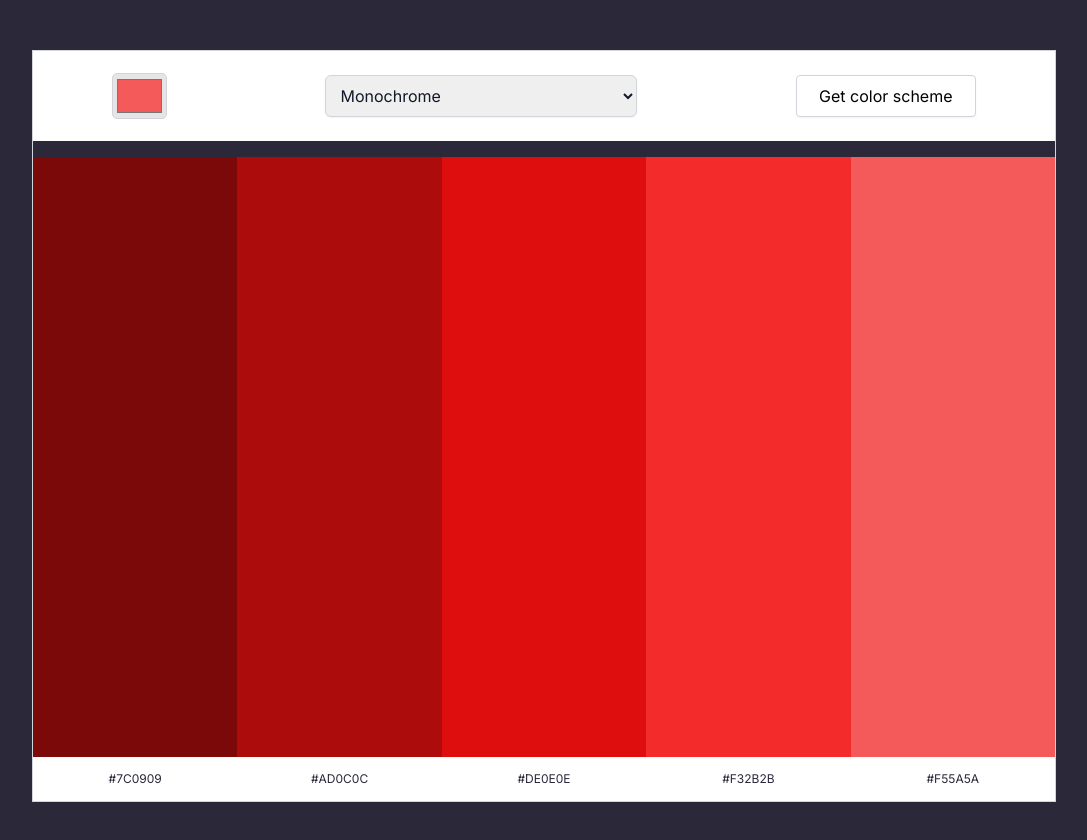
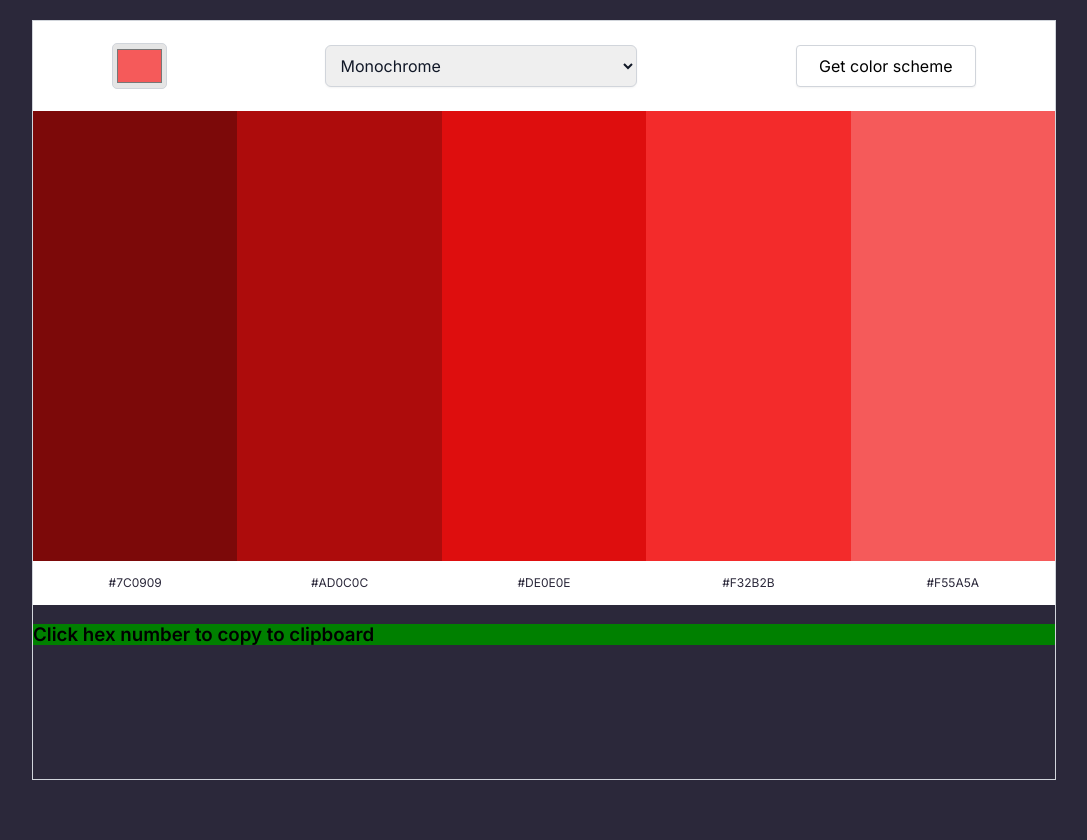
Before and after one commit to BiancaNiemann/Solo_Project_Color_Scheme, a website built with Vite: page index.html in a window 1280 px wide. Shown: the whole page, without its empty margins (96-1183 px from the left). After the commit the page ends 800 px from the top, so only its background shows below. Built offline with nearby package versions, Linux system fonts and the light colour scheme.

Commit message:
Adjustments commited

```diff
--- a/index.css
+++ b/index.css
@@ -1,5 +1,5 @@
 body {
-    margin: 50px auto;
+    margin: 20px auto;
     box-sizing: border-box;
     width: 550px;
     font-family: inter;
@@ -14,6 +14,7 @@ form{
     justify-content: space-around;
     align-items: center;
     display: flex;
+    margin-bottom: 0;
 }
 
 form, .color-hexes{
@@ -69,7 +70,8 @@ form, .color-hexes{
 }
 
 .color-box{
-    height: 400px;
+    height: 350px;
+    margin-top: 0;
 }
 
 .color-hex{
@@ -81,15 +83,19 @@ form, .color-hexes{
     cursor: pointer;
 }
 
+h3{
+    background-color: green;
+}
+
 @media (min-width: 600px){
     body{
         width: 80vw;
     }
     .color-box{
-    height: 600px;
+        height: 450px;
     }
     .color-button{
-    width: 180px;
-    font-size: 16px
+        width: 180px;
+        font-size: 16px
     }
 }
--- a/index.html
+++ b/index.html
@@ -24,6 +24,7 @@
             <div id="color-boxes" class="color-boxes"></div>
             <div id="color-hexes" class="color-hexes"></div>
         </div>
+        <h3>Click hex number to copy to clipboard</h3>
         <script src="index.js"></script>
     </body>
 </html>
--- a/index.js
+++ b/index.js
@@ -55,9 +55,6 @@ document.getElementById('color-hexes').addEventListener('click', (e)=>{
         if(color.id == e.target.id){
             console.log(color.hex)
             navigator.clipboard.writeText(color.hex)
-                .then(() => {
-                alert("Hex color copied to clipboard");
-            });
         }
     })
 })
```
